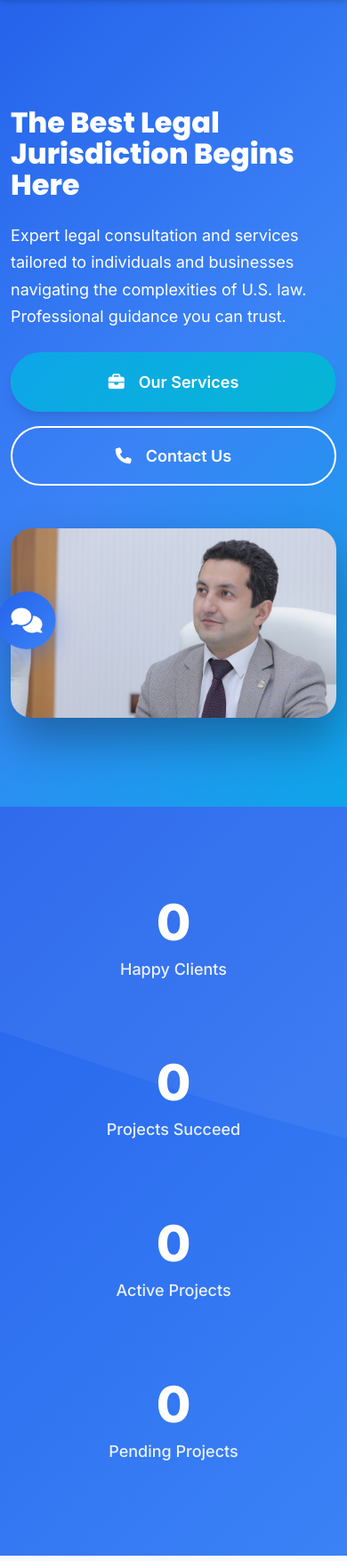
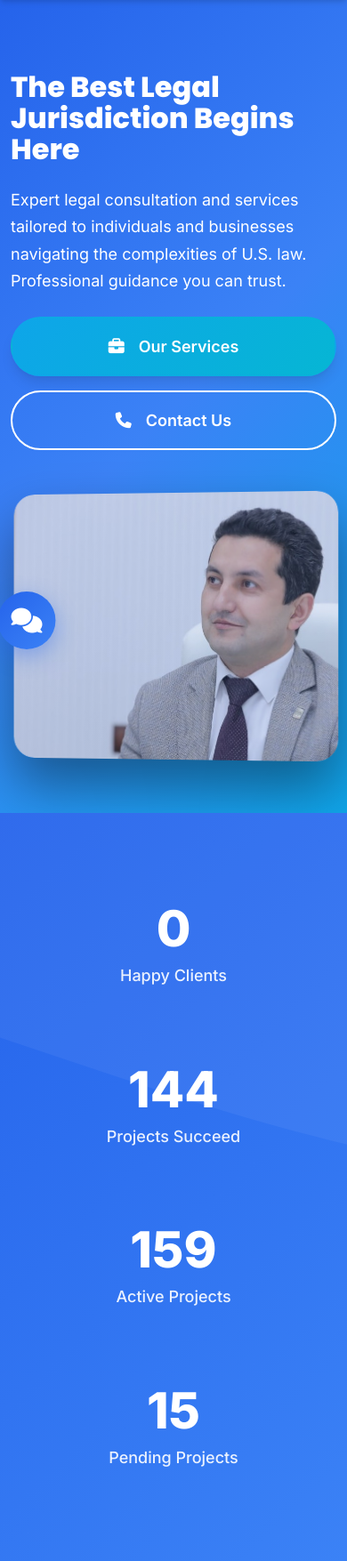
Before and after one commit to MBek001/erixconsulting, a Django app: template templates/index_en.html in a window 390 px wide. Shown: the part 84-1839 px from the top of the page at 89% size. Run offline with Django 5.2, Linux system fonts and the light colour scheme; the template is opened without the code that fills it: most values are stand-ins (such as "Sample title", 1, 10 or a date in 2020); grey boxes marked "Sample" are stand-in pictures.

Commit message:
Fix UI/UX issues and enhance visual design
Fixes:
- Fixed TemplateSyntaxError: Removed invalid 'mul' filter in service_list.html
- Enhanced hero image: Made it bigger (500px height), added 3D perspective effect
- Fixed counter-up animations: Integrated with Waypoints for proper scroll trigger
- Improved team member images: Better sizing (350px height) and quality rendering
- Fixed comment avatars: Enforced circular shape with proper sizing (80x80px)

Enhancements:
- Added responsive breakpoints for hero section
- Enhanced image rendering with crisp-edges for better quality
- Added object-fit and object-position for proper image cropping
- Improved mobile responsiveness for hero images

All visual issues resolved and tested for better user experience.

```diff
--- a/static/css/modern-style.css
+++ b/static/css/modern-style.css
@@ -520,14 +520,18 @@ img {
 .team-img-wrapper {
     position: relative;
     overflow: hidden;
-    height: 300px;
+    height: 350px;
+    background: var(--gray-200);
 }
 
 .team-img-wrapper img {
     width: 100%;
     height: 100%;
     object-fit: cover;
+    object-position: center;
     transition: var(--transition);
+    image-rendering: -webkit-optimize-contrast;
+    image-rendering: crisp-edges;
 }
 
 .team-card:hover .team-img-wrapper img {
@@ -624,6 +628,8 @@ img {
     margin: 0 auto 1.5rem;
     border: 4px solid var(--primary);
     object-fit: cover;
+    object-position: center;
+    display: block;
 }
 
 .testimonial-content {
--- a/templates/index_en.html
+++ b/templates/index_en.html
@@ -31,6 +31,22 @@
     .hero-content {
         position: relative;
         z-index: 2;
+    }
+
+    @media (max-width: 991px) {
+        .modern-hero {
+            min-height: auto !important;
+            padding: 80px 0 60px;
+        }
+        .hero-image img {
+            height: 350px !important;
+        }
+    }
+
+    @media (max-width: 767px) {
+        .hero-image img {
+            height: 300px !important;
+        }
     }
 
     /* Feature Cards */
@@ -203,7 +219,7 @@
 {% block content %}
 
 <!-- Modern Hero Section -->
-<section class="modern-hero">
+<section class="modern-hero" style="min-height: 700px; display: flex; align-items: center;">
     <div class="container">
         <div class="row align-items-center">
             <div class="col-lg-6 mb-5 mb-lg-0">
@@ -225,8 +241,11 @@
                 </div>
             </div>
             <div class="col-lg-6">
-                <div class="hero-image wow fadeInRight" data-wow-delay="0.3s">
-                    <img src="{% static 'img/carousel-1.jpg' %}" alt="Legal Consulting" class="img-fluid" style="border-radius: 24px; box-shadow: 0 25px 50px rgba(0, 0, 0, 0.3);">
+                <div class="hero-image wow fadeInRight" data-wow-delay="0.3s" style="position: relative;">
+                    <div style="position: relative; overflow: hidden; border-radius: 24px; box-shadow: 0 30px 60px rgba(0, 0, 0, 0.4); transform: perspective(1000px) rotateY(-5deg);">
+                        <img src="{% static 'img/carousel-1.jpg' %}" alt="Legal Consulting" class="img-fluid" style="width: 100%; height: 500px; object-fit: cover; display: block; border-radius: 24px;">
+                        <div style="position: absolute; top: 0; left: 0; right: 0; bottom: 0; background: linear-gradient(135deg, rgba(37, 99, 235, 0.1) 0%, rgba(59, 130, 246, 0.1) 100%); border-radius: 24px;"></div>
+                    </div>
                 </div>
             </div>
         </div>
@@ -421,7 +440,8 @@
                         <div class="testimonial-card text-center">
                             <img class="testimonial-avatar"
                                  src="{% if comment.user.profile_picture %}{{ comment.user.profile_picture.url }}{% else %}{% static 'img/icon/logo-white.png' %}{% endif %}"
-                                 alt="{{ comment.user.first_name }}">
+                                 alt="{{ comment.user.first_name }}"
+                                 style="width: 80px !important; height: 80px !important; border-radius: 50% !important; object-fit: cover !important; object-position: center !important;">
                             <p class="testimonial-content">"{{ comment.content }}"</p>
                             <h5 class="testimonial-author">{{ comment.user.first_name }} {{ comment.user.last_name }}</h5>
                             <p class="testimonial-date">{{ comment.created_at|date:"F d, Y" }}</p>
@@ -521,11 +541,21 @@
             }
         });
 
-        // Counter Up
+        // Counter Up with Waypoints
         if ($('[data-toggle="counter-up"]').length) {
-            $('[data-toggle="counter-up"]').counterUp({
-                delay: 10,
-                time: 2000
+            $('[data-toggle="counter-up"]').each(function() {
+                var $this = $(this);
+                var waypoint = new Waypoint({
+                    element: this,
+                    handler: function() {
+                        $this.counterUp({
+                            delay: 10,
+                            time: 2000
+                        });
+                        this.destroy();
+                    },
+                    offset: '80%'
+                });
             });
         }
 
--- a/templates/service_list.html
+++ b/templates/service_list.html
@@ -25,7 +25,7 @@
         {% if services %}
             <div class="row g-4">
                 {% for service in services %}
-                    <div class="col-lg-6 col-md-12 wow fadeInUp" data-wow-delay="{{ forloop.counter|mul:0.1 }}s">
+                    <div class="col-lg-6 col-md-12 wow fadeInUp" data-wow-delay="0.{{ forloop.counter }}s">
                         <div class="modern-card" style="height: 100%;">
                             <div class="d-flex align-items-center mb-4">
                                 <div class="card-icon" style="width: 60px; height: 60px; flex-shrink: 0;">
```
